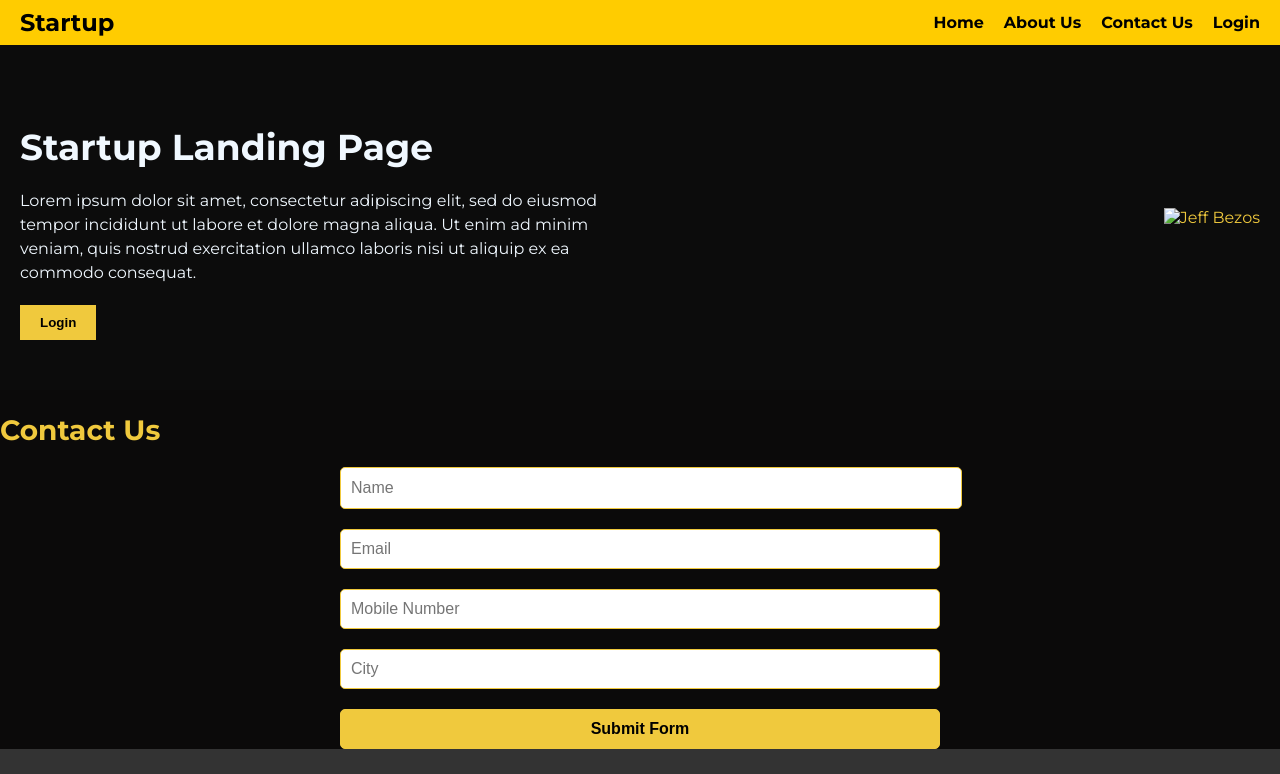
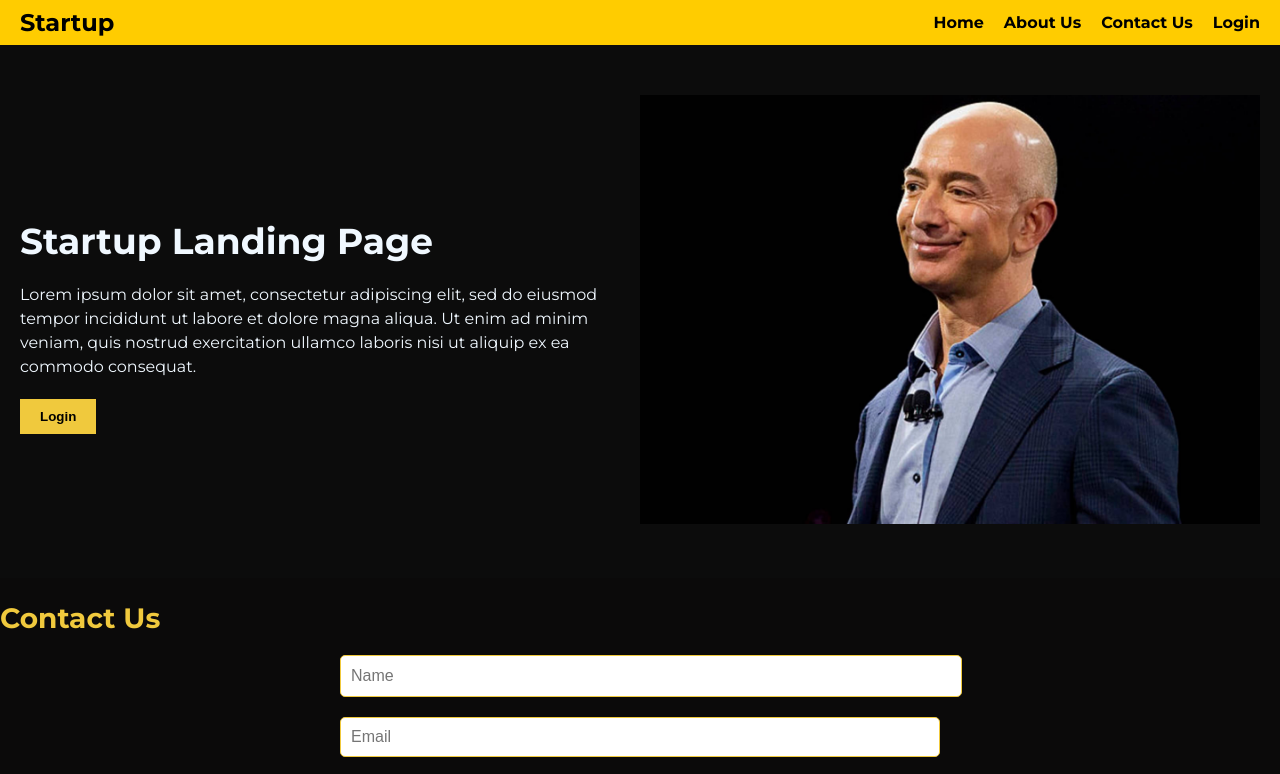
Before and after one commit to Lavibadwal1111/frontend-2, a plain HTML site: page index.html in a window 1280 px wide. Shown: the top 774 px of the page. Drawn offline with Linux system fonts and the light colour scheme; the site is published under a folder, as on GitHub Pages, so addresses that start at the root find nothing.

Commit message:
Update index.html

```diff
--- a/index.html
+++ b/index.html
@@ -27,7 +27,7 @@
                 <button class="login-btn">Login</button>
             </div>
             <div class="intro-image">
-                <img src="/assets/jeff.png" alt="Jeff Bezos">
+                <img src="assets/jeff.png" alt="Jeff Bezos">
             </div>
         </section>
         <section class="contact-us" style="background-color: #0b0a0a;">
```
